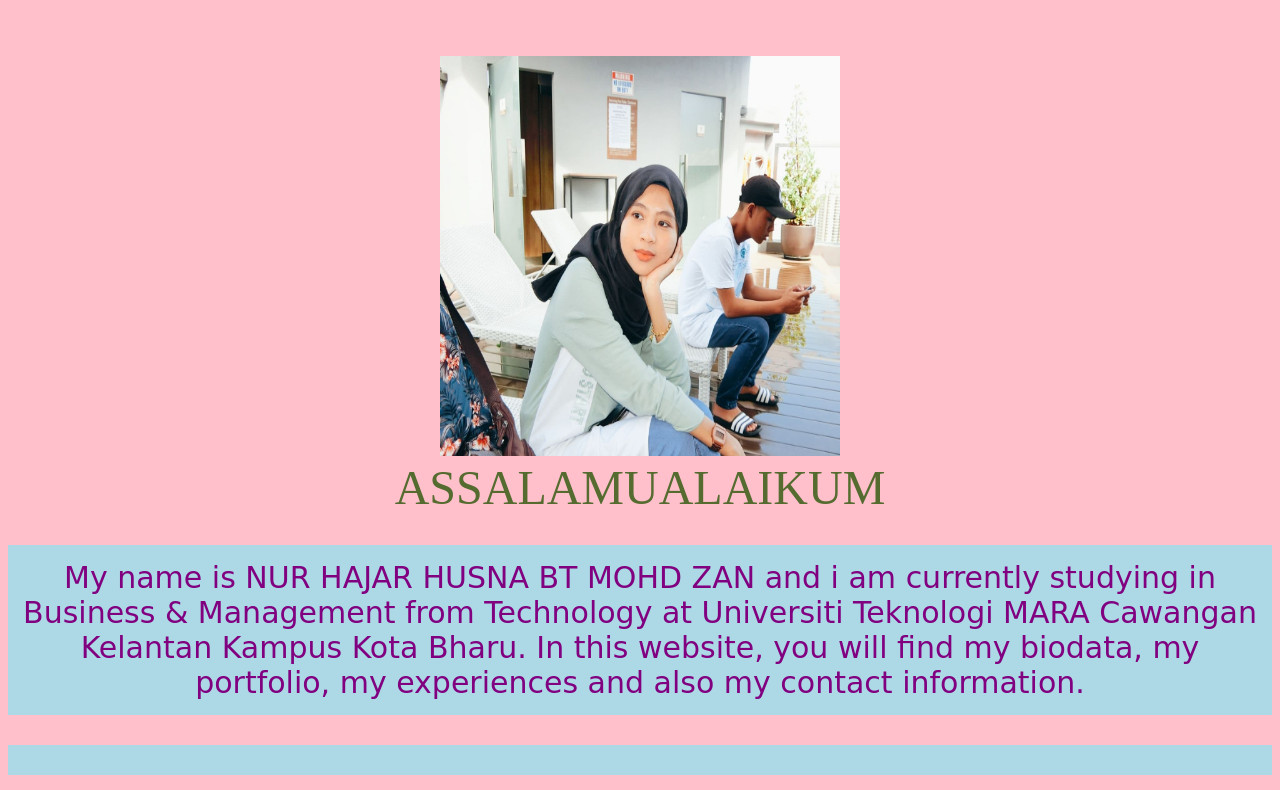
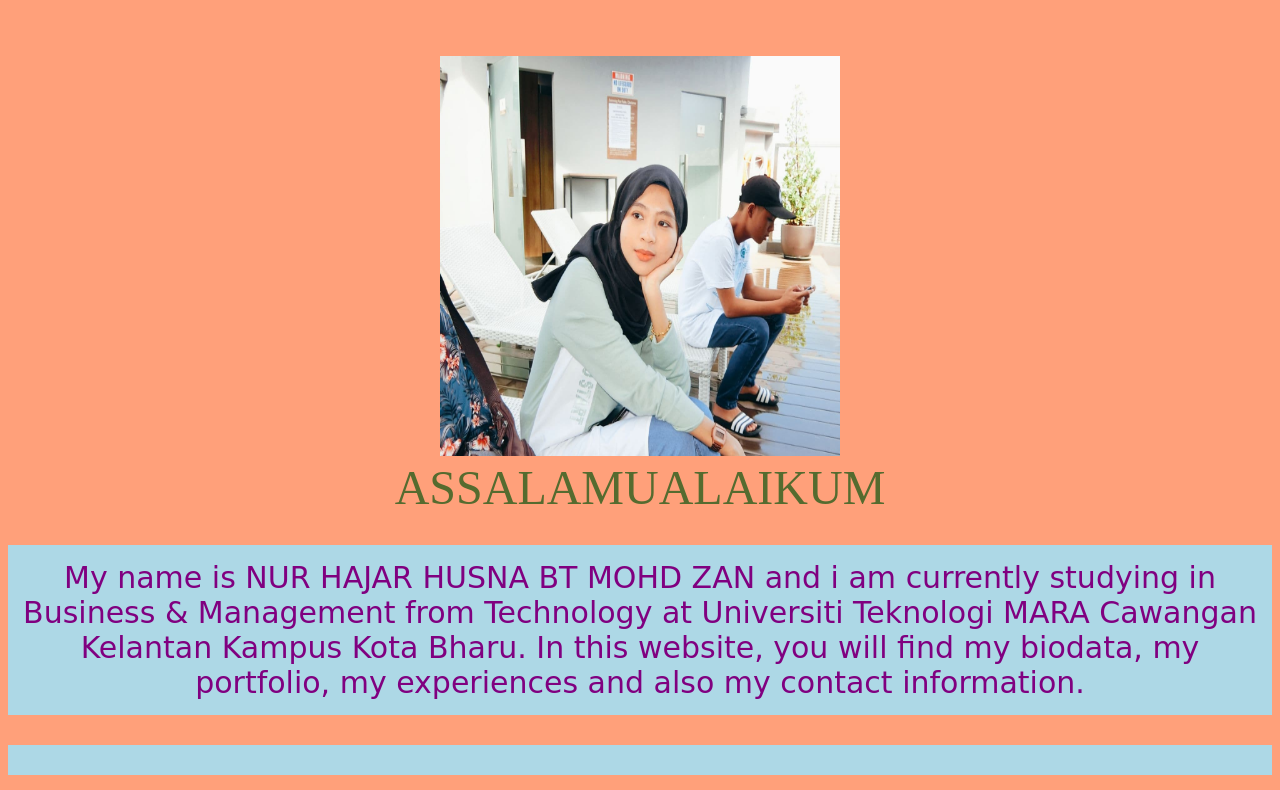
Before and after one commit to hajarnana/taskdec, a plain HTML site: page index.html in a window 1280 px wide. Shown: the part 199-989 px from the top of the page. Drawn offline with Linux system fonts and the light colour scheme.

Commit message:
Update style.css

```diff
--- a/style.css
+++ b/style.css
@@ -1,6 +1,6 @@
 body
     {
-        background-color: pink;
+        background-color: lightsalmon;
     }
 
 h1
```
